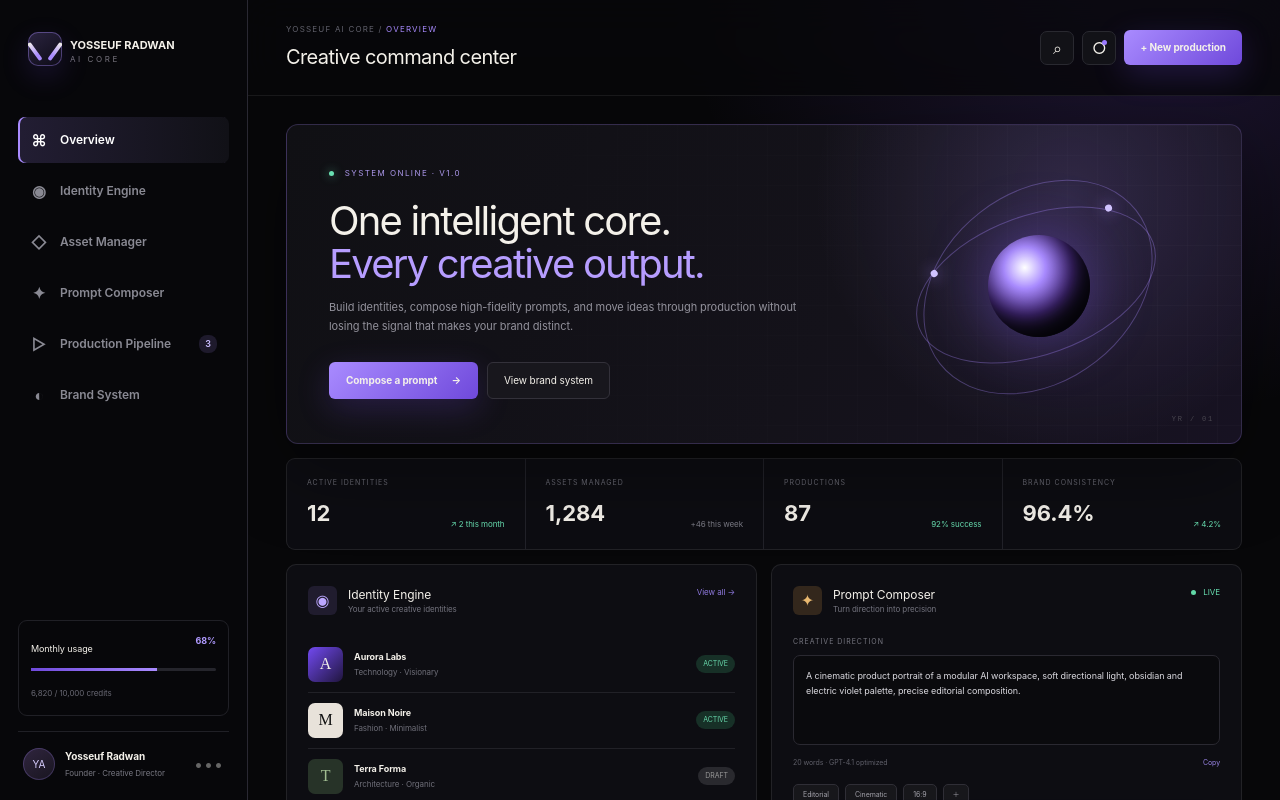
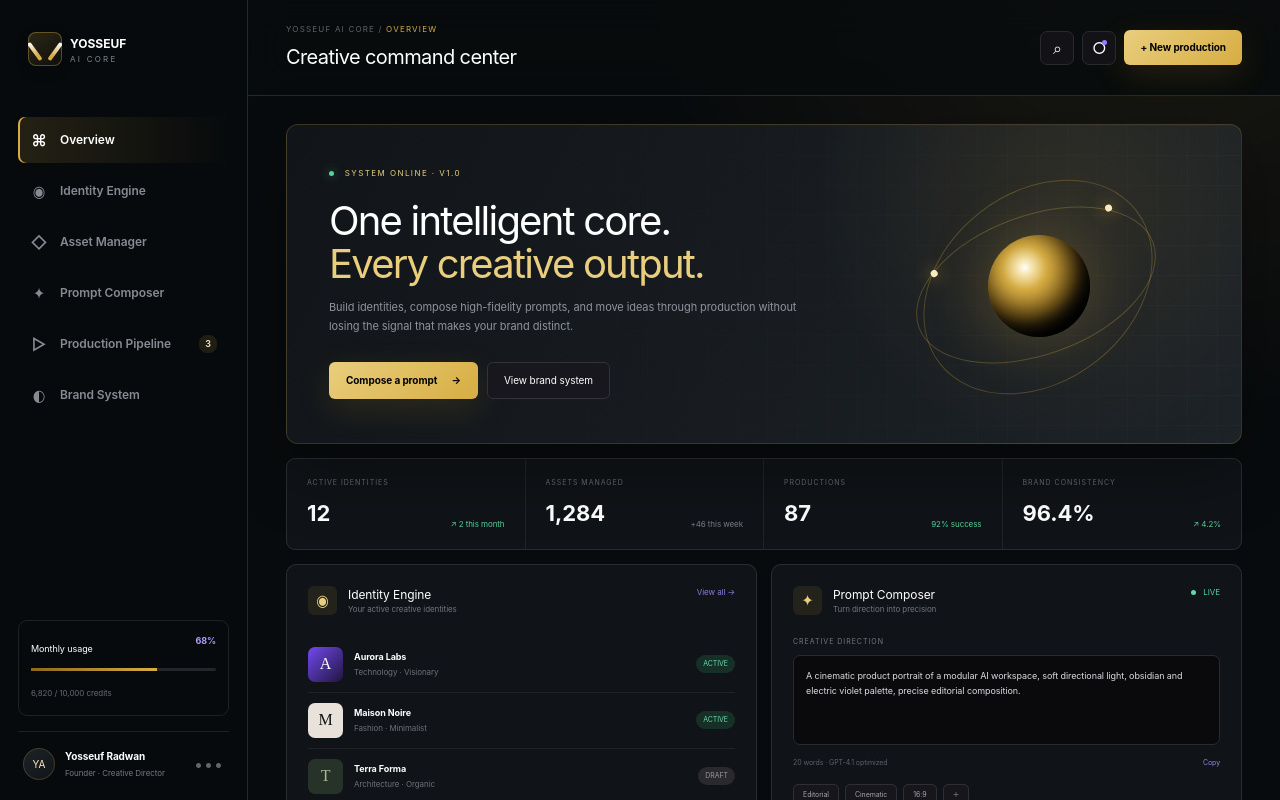
Before and after one commit to Yosseuf3/yosseuf-ai-core, a Next.js app: page / in a window 1280 px wide. Shown: the top 800 px of the page. Built offline with nearby package versions, Linux system fonts and the light colour scheme.

Commit message:
feat: adopt YOSSEUF Foundation semantic brand layer

```diff
--- a/app/brand.css
+++ b/app/brand.css
@@ -1,40 +1,95 @@
-/* YOSSEUF RADWAN — Brand layer
-   A reversible identity layer over the product UI. */
+/* YOSSEUF Design System Foundation v1.0.0
+   Product adapter for YOSSEUF AI Core.
+   Components consume semantic roles instead of palette values. */
 
 :root {
-  --yr-obsidian: #070709;
-  --yr-carbon: #0d0d11;
-  --yr-surface: #121218;
-  --yr-line: #292832;
-  --yr-ivory: #f4f1ea;
-  --yr-muted: #8e8b94;
-  --yr-apex: #a98bff;
-  --yr-apex-deep: #6f49db;
-  --yr-signal: #69e0b2;
-  --yr-warm: #e9b86f;
-  --yr-radius: 12px;
-  --yr-shadow: 0 24px 80px rgba(0,0,0,.38);
+  color-scheme: dark;
+
+  /* Foundation palette aliases */
+  --ys-neutral-0: #ffffff;
+  --ys-neutral-100: #e8e5dc;
+  --ys-neutral-300: #b8bab8;
+  --ys-neutral-500: #7f878d;
+  --ys-neutral-700: #3c444a;
+  --ys-neutral-800: #293036;
+  --ys-neutral-850: #1d2227;
+  --ys-neutral-900: #111519;
+  --ys-neutral-950: #080b0d;
+  --ys-neutral-1000: #000000;
+  --ys-gold-100: #f8ebbd;
+  --ys-gold-300: #e9ce7d;
+  --ys-gold-500: #d7ad43;
+  --ys-gold-600: #b98b25;
+  --ys-gold-700: #8c681d;
+  --ys-green-500: #54d39a;
+  --ys-red-500: #ef7777;
+  --ys-blue-500: #6ca8ff;
+
+  /* Semantic color roles */
+  --ys-surface-canvas: var(--ys-neutral-950);
+  --ys-surface-subtle: var(--ys-neutral-900);
+  --ys-surface-raised: var(--ys-neutral-850);
+  --ys-surface-overlay: color-mix(in srgb, var(--ys-neutral-950) 82%, transparent);
+  --ys-text-primary: var(--ys-neutral-0);
+  --ys-text-secondary: var(--ys-neutral-300);
+  --ys-text-muted: var(--ys-neutral-500);
+  --ys-border-subtle: color-mix(in srgb, var(--ys-neutral-700) 54%, transparent);
+  --ys-border-strong: var(--ys-neutral-700);
+  --ys-accent-primary: var(--ys-gold-500);
+  --ys-accent-primary-hover: var(--ys-gold-300);
+  --ys-accent-contrast: var(--ys-neutral-1000);
+  --ys-status-success: var(--ys-green-500);
+  --ys-status-danger: var(--ys-red-500);
+  --ys-status-info: var(--ys-blue-500);
+
+  /* Foundation geometry and motion */
+  --ys-radius-sm: .5rem;
+  --ys-radius-md: .75rem;
+  --ys-radius-lg: 1.125rem;
+  --ys-shadow-sm: 0 4px 14px rgb(0 0 0 / .14);
+  --ys-shadow-md: 0 14px 40px rgb(0 0 0 / .2);
+  --ys-shadow-lg: 0 24px 70px rgb(0 0 0 / .32);
+  --ys-shadow-focus: 0 0 0 3px rgb(215 173 67 / .38);
+  --ys-motion-fast: 120ms;
+  --ys-motion-normal: 180ms;
+  --ys-motion-slow: 280ms;
+  --ys-ease-standard: cubic-bezier(.2, 0, 0, 1);
+
+  /* Legacy aliases retained temporarily during migration */
+  --yr-obsidian: var(--ys-surface-canvas);
+  --yr-carbon: var(--ys-surface-subtle);
+  --yr-surface: var(--ys-surface-raised);
+  --yr-line: var(--ys-border-subtle);
+  --yr-ivory: var(--ys-text-primary);
+  --yr-muted: var(--ys-text-muted);
+  --yr-apex: var(--ys-accent-primary);
+  --yr-apex-deep: var(--ys-gold-700);
+  --yr-signal: var(--ys-status-success);
+  --yr-warm: var(--ys-accent-primary-hover);
+  --yr-radius: var(--ys-radius-md);
+  --yr-shadow: var(--ys-shadow-lg);
 }
 
+html { background: var(--ys-surface-canvas); }
 body {
-  background: var(--yr-obsidian);
-  color: var(--yr-ivory);
+  background: var(--ys-surface-canvas);
+  color: var(--ys-text-primary);
+  font-family: Inter, "Noto Sans Arabic", "Segoe UI", Tahoma, Arial, sans-serif;
   letter-spacing: -.005em;
 }
 
 .shell {
   background:
-    radial-gradient(circle at 90% -5%, rgba(123,77,223,.22), transparent 28%),
-    radial-gradient(circle at 30% 105%, rgba(105,224,178,.07), transparent 27%),
-    var(--yr-obsidian);
+    radial-gradient(circle at 90% -8%, rgb(215 173 67 / .10), transparent 30%),
+    radial-gradient(circle at 28% 108%, rgb(84 211 154 / .045), transparent 28%),
+    var(--ys-surface-canvas);
 }
 
 .sidebar {
-  background: rgba(8,8,11,.97);
-  border-right-color: var(--yr-line);
+  background: color-mix(in srgb, var(--ys-surface-canvas) 96%, transparent);
+  border-inline-end-color: var(--ys-border-subtle);
 }
 
-/* The Apex monogram */
 .brand-mark {
   grid-template-columns: 42px 1fr;
   grid-template-rows: 24px 16px;
@@ -47,58 +102,36 @@ body {
   color: transparent;
   border: 0;
   transform: none;
-  border-radius: 10px;
+  border-radius: var(--ys-radius-sm);
   overflow: hidden;
-  background: linear-gradient(145deg, rgba(169,139,255,.22), rgba(111,73,219,.06));
-  box-shadow: inset 0 0 0 1px rgba(169,139,255,.38), 0 10px 28px rgba(111,73,219,.18);
+  background: linear-gradient(145deg, rgb(215 173 67 / .18), rgb(140 104 29 / .05));
+  box-shadow: inset 0 0 0 1px rgb(215 173 67 / .36), var(--ys-shadow-sm);
 }
 .brand-mark > span::before,
 .brand-mark > span::after {
   content: "";
   position: absolute;
-  background: linear-gradient(180deg, #f4f1ea, #a98bff 72%);
+  background: linear-gradient(180deg, var(--ys-text-primary), var(--ys-accent-primary) 74%);
   border-radius: 999px;
   transform-origin: bottom center;
 }
-.brand-mark > span::before {
-  width: 4px;
-  height: 21px;
-  left: 11px;
-  top: 7px;
-  transform: rotate(-36deg);
-}
-.brand-mark > span::after {
-  width: 4px;
-  height: 21px;
-  right: 11px;
-  top: 7px;
-  transform: rotate(36deg);
-}
-.brand-mark b {
-  font-size: 0;
-  letter-spacing: .18em;
-}
-.brand-mark b::after {
-  content: "YOSSEUF RADWAN";
-  font-size: 11px;
-  font-weight: 750;
-}
-.brand-mark small {
-  color: #77747e;
-  letter-spacing: .32em;
-}
+.brand-mark > span::before { width: 4px; height: 21px; inset-inline-start: 11px; top: 7px; transform: rotate(-36deg); }
+.brand-mark > span::after { width: 4px; height: 21px; inset-inline-end: 11px; top: 7px; transform: rotate(36deg); }
+.brand-mark b { font-size: 0; letter-spacing: .18em; }
+.brand-mark b::after { content: "YOSSEUF"; font-size: 12px; font-weight: 700; }
+.brand-mark small { color: var(--ys-text-muted); letter-spacing: .28em; }
 
 .nav-item.active {
-  background: linear-gradient(90deg, rgba(169,139,255,.17), rgba(18,18,24,.9));
-  box-shadow: inset 2px 0 var(--yr-apex);
+  background: linear-gradient(90deg, rgb(215 173 67 / .14), transparent);
+  box-shadow: inset 2px 0 var(--ys-accent-primary);
 }
-.nav-item:hover { background: #15151b; }
-.nav-item i { background: rgba(169,139,255,.14); color: #cabdff; }
+.nav-item:hover { background: var(--ys-surface-raised); color: var(--ys-text-primary); }
+.nav-item i { background: rgb(215 173 67 / .12); color: var(--ys-gold-100); }
 
 .profile > span {
-  background: linear-gradient(145deg, #30253f, #18151f);
-  color: #d8ceff;
-  box-shadow: inset 0 0 0 1px rgba(169,139,255,.24);
+  background: linear-gradient(145deg, var(--ys-surface-raised), var(--ys-surface-subtle));
+  color: var(--ys-gold-100);
+  box-shadow: inset 0 0 0 1px rgb(215 173 67 / .22);
 }
 .profile b { font-size: 0; }
 .profile b::after { content: "Yosseuf Radwan"; font-size: 10px; }
@@ -106,78 +139,104 @@ body {
 .profile small::after { content: "Founder · Creative Director"; font-size: 8px; }
 
 header {
-  background: rgba(7,7,9,.78);
-  border-bottom-color: rgba(255,255,255,.07);
+  background: var(--ys-surface-overlay);
+  border-bottom-color: var(--ys-border-subtle);
 }
-header p span { color: var(--yr-apex); }
+header p span { color: var(--ys-accent-primary); }
+
+button,
+a,
+textarea,
+[tabindex] {
+  transition:
+    transform var(--ys-motion-normal) var(--ys-ease-standard),
+    filter var(--ys-motion-normal) var(--ys-ease-standard),
+    background var(--ys-motion-normal) var(--ys-ease-standard),
+    border-color var(--ys-motion-normal) var(--ys-ease-standard),
+    box-shadow var(--ys-motion-fast) var(--ys-ease-standard);
+}
+button:focus-visible,
+a:focus-visible,
+textarea:focus-visible,
+[tabindex]:focus-visible {
+  outline: none;
+  box-shadow: var(--ys-shadow-focus);
+}
+button:disabled { cursor: not-allowed; opacity: .45; }
 
 .primary,
 .generate,
 .view-actions button:last-child {
-  background: linear-gradient(135deg, var(--yr-apex), var(--yr-apex-deep));
-  box-shadow: 0 10px 32px rgba(111,73,219,.24);
+  color: var(--ys-accent-contrast);
+  background: linear-gradient(135deg, var(--ys-accent-primary-hover), var(--ys-accent-primary));
+  box-shadow: 0 10px 32px rgb(185 139 37 / .16);
 }
 .primary:hover,
 .generate:hover,
-.view-actions button:last-child:hover { filter: brightness(1.08); transform: translateY(-1px); }
-button { transition: transform .18s ease, filter .18s ease, background .18s ease, border-color .18s ease; }
+.view-actions button:last-child:hover { filter: brightness(1.06); transform: translateY(-1px); }
 
 .hero-card,
 .production-hero {
-  border-color: rgba(169,139,255,.22);
+  border-color: rgb(215 173 67 / .20);
   background:
-    radial-gradient(circle at 82% 22%, rgba(169,139,255,.18), transparent 31%),
-    linear-gradient(118deg, #101014 0%, #14121a 58%, #171222 100%);
-  box-shadow: var(--yr-shadow);
-}
-.hero-card::after {
-  content: "YR / 01";
-  position: absolute;
-  right: 27px;
-  bottom: 20px;
-  font: 7px ui-monospace, monospace;
-  letter-spacing: .26em;
-  color: rgba(244,241,234,.23);
+    radial-gradient(circle at 82% 22%, rgb(215 173 67 / .11), transparent 31%),
+    linear-gradient(118deg, var(--ys-surface-subtle), var(--ys-surface-raised));
+  box-shadow: var(--ys-shadow-lg);
 }
 .hero-card h2 span,
-.production-hero h2 span { color: #b69dff; }
-.eyebrow { color: #ac98eb; }
-.eyebrow i { background: var(--yr-signal); box-shadow: 0 0 10px rgba(105,224,178,.7); }
+.production-hero h2 span,
+.eyebrow { color: var(--ys-gold-300); }
+.eyebrow i { background: var(--ys-status-success); box-shadow: 0 0 10px rgb(84 211 154 / .55); }
 
 .orb-core {
-  background: radial-gradient(circle at 36% 32%, #fff 0, #ece6ff 5%, #a98bff 22%, #4b2c85 50%, #09080d 75%);
-  box-shadow: 0 0 62px rgba(132,92,239,.48), inset -12px -15px 28px #05040a;
+  background: radial-gradient(circle at 36% 32%, var(--ys-neutral-0), var(--ys-gold-100) 6%, var(--ys-accent-primary) 23%, var(--ys-gold-700) 52%, var(--ys-surface-canvas) 76%);
+  box-shadow: 0 0 62px rgb(215 173 67 / .28), inset -12px -15px 28px var(--ys-neutral-1000);
 }
-.orbit { border-color: rgba(169,139,255,.34); }
-.orbit::after { background: #d2c5ff; box-shadow: 0 0 16px #a98bff; }
+.orbit { border-color: rgb(215 173 67 / .28); }
+.orbit::after { background: var(--ys-gold-100); box-shadow: 0 0 16px var(--ys-accent-primary); }
 
 .panel,
 .metrics,
 .production-table,
 .stage-strip {
-  background: rgba(15,15,20,.92);
-  border-color: rgba(255,255,255,.085);
+  background: color-mix(in srgb, var(--ys-surface-subtle) 94%, transparent);
+  border-color: var(--ys-border-subtle);
 }
-.panel:hover { border-color: rgba(169,139,255,.22); }
+.panel:hover { border-color: rgb(215 173 67 / .20); }
 
-.violet { background: rgba(169,139,255,.12); color: #bca7ff; }
-.green, .live, .metrics .up { color: var(--yr-signal); }
-.amber { color: var(--yr-warm); }
+.violet,
+.amber { background: rgb(215 173 67 / .10); color: var(--ys-gold-300); }
+.green,
+.live,
+.metrics .up { color: var(--ys-status-success); }
 
 .usage > div i,
 .progress i,
 .stage-progress i.filled,
 .production-score > div i {
-  background: linear-gradient(90deg, var(--yr-apex-deep), var(--yr-apex));
+  background: linear-gradient(90deg, var(--ys-gold-700), var(--ys-accent-primary));
 }
 
 .toast {
-  background: var(--yr-ivory);
-  color: #151318;
-  border: 1px solid rgba(0,0,0,.08);
+  background: var(--ys-neutral-100);
+  color: var(--ys-neutral-900);
+  border: 1px solid var(--ys-border-subtle);
 }
 
-::selection { background: rgba(169,139,255,.36); color: #fff; }
+::selection { background: rgb(215 173 67 / .34); color: var(--ys-neutral-0); }
+
+[dir="rtl"] .nav-item { text-align: right; }
+[dir="rtl"] .nav-item i { margin-inline-start: auto; margin-left: 0; }
+
+@media (prefers-reduced-motion: reduce) {
+  html { scroll-behavior: auto; }
+  *, *::before, *::after {
+    animation-duration: .01ms !important;
+    animation-iteration-count: 1 !important;
+    scroll-behavior: auto !important;
+    transition-duration: .01ms !important;
+  }
+}
 
 @media (max-width: 1000px) {
   .brand-mark { min-width: 0; }
```
